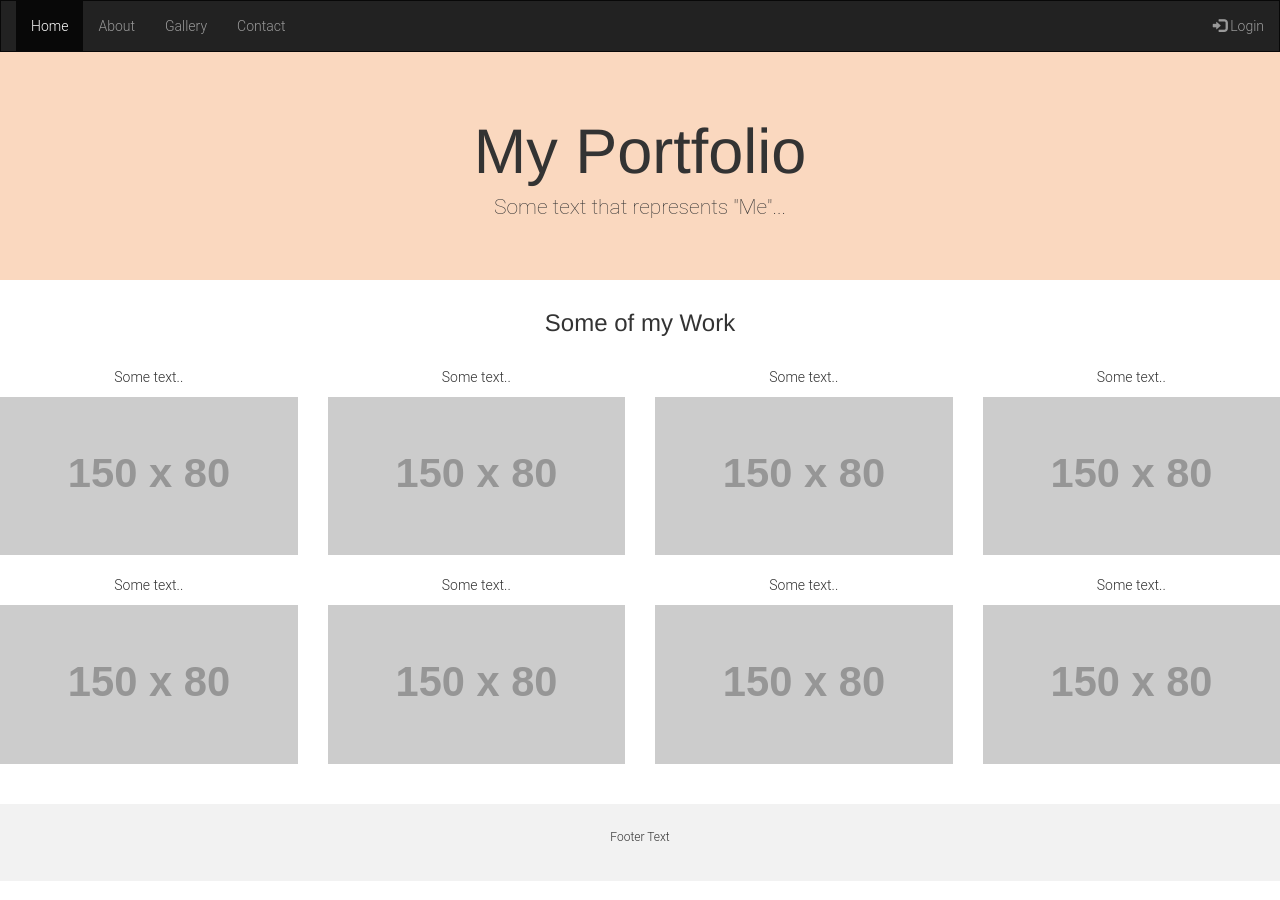
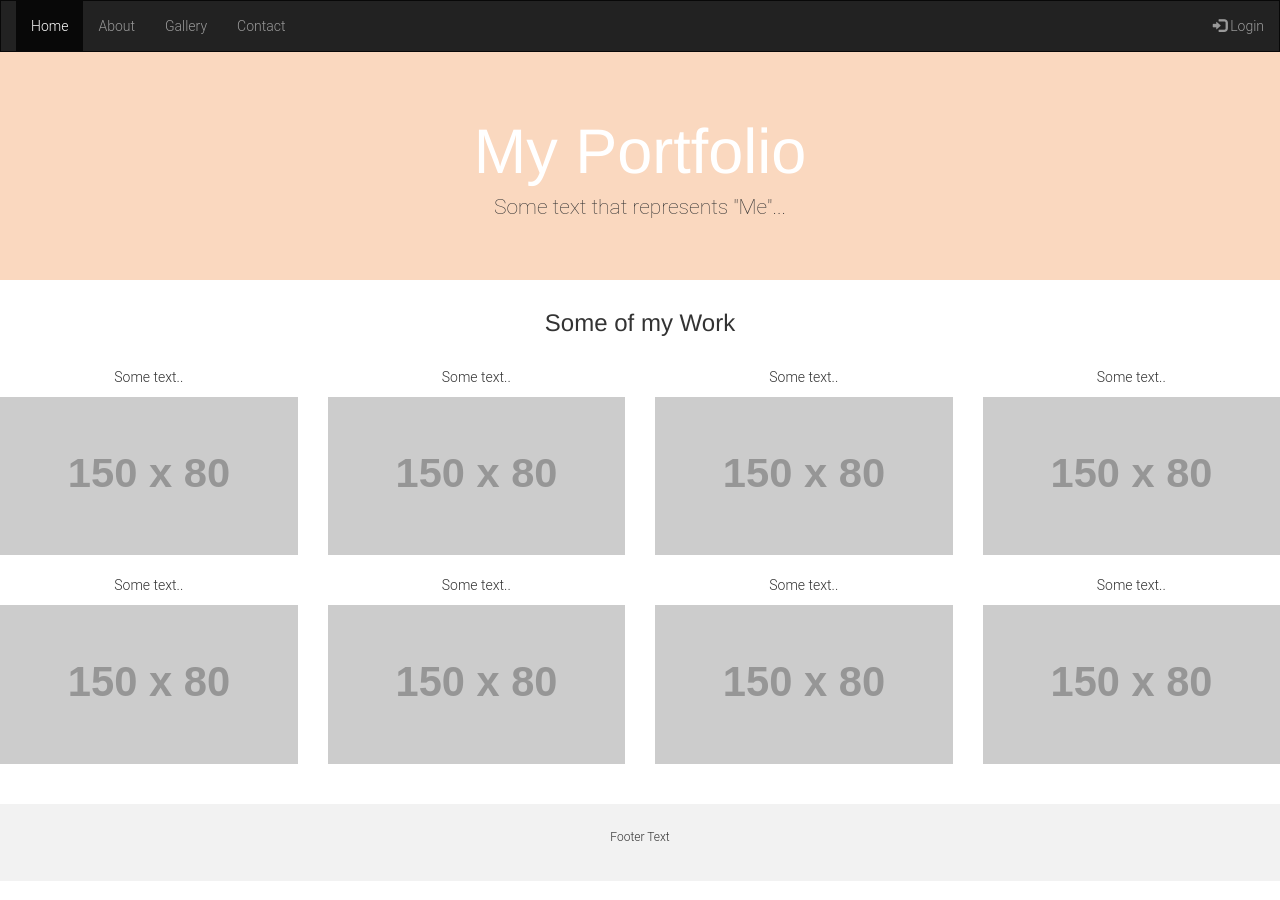
Before and after one commit to thejayhaykid/thejayhaykid.github.io, a Jekyll site: the page index.html, which Jekyll copies as it is, in a window 1280 px wide. Built offline with Jekyll 4.4.1, drawn with Linux system fonts in a browser that asks for light colours; nearby versions of some CDN libraries; library files that are not in the unit come from our copies.

Commit message:
text color

```diff
--- a/index.html
+++ b/index.html
@@ -51,7 +51,7 @@
     <div class="jumbotron">
         <div class="container">
             <div class="row text-center">
-                <h1>My Portfolio</h1>
+                <h1><font color="white">My Portfolio</font></h1>
                 <p>Some text that represents "Me"...</p>
              </div>
         </div>
```
